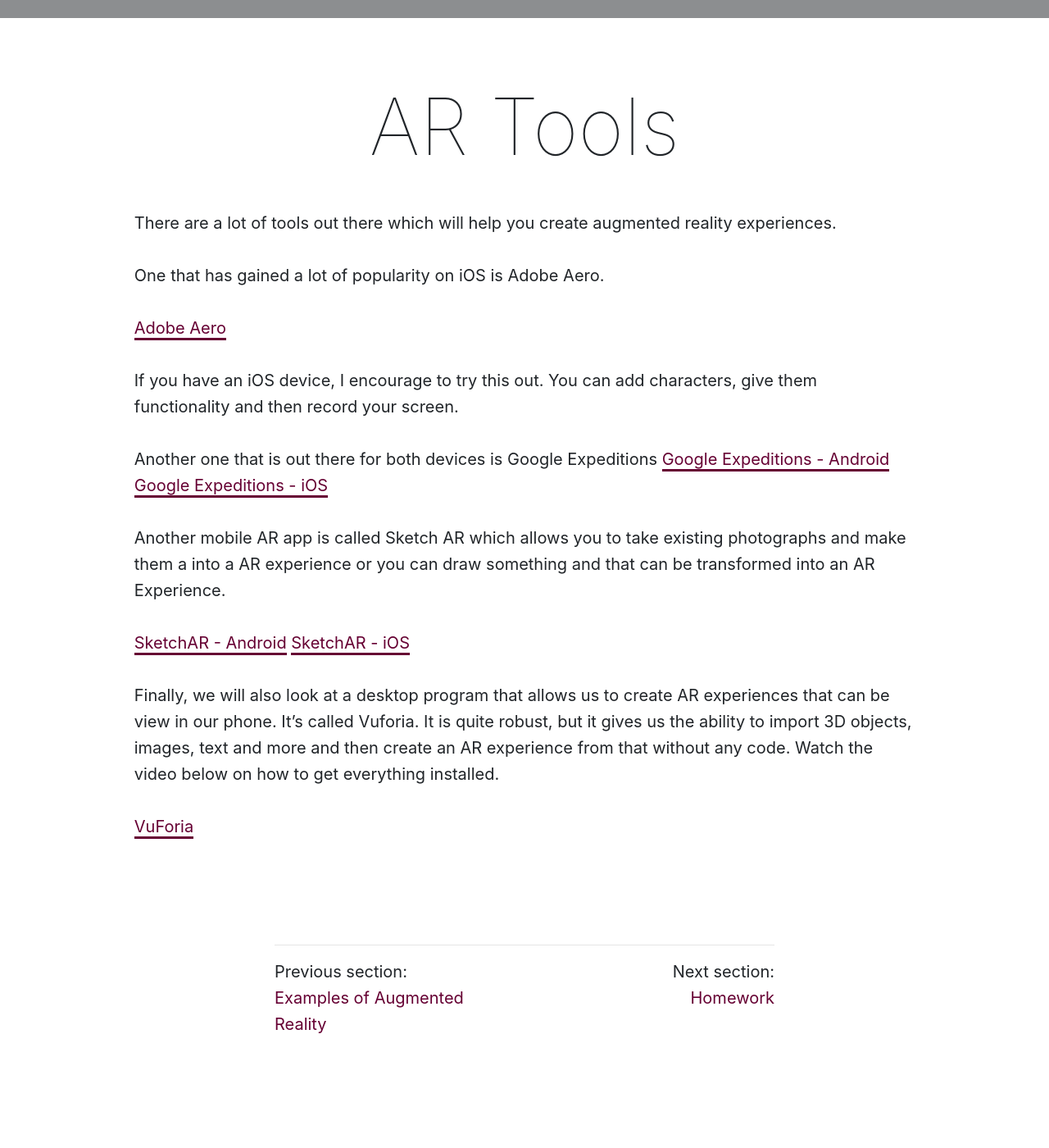
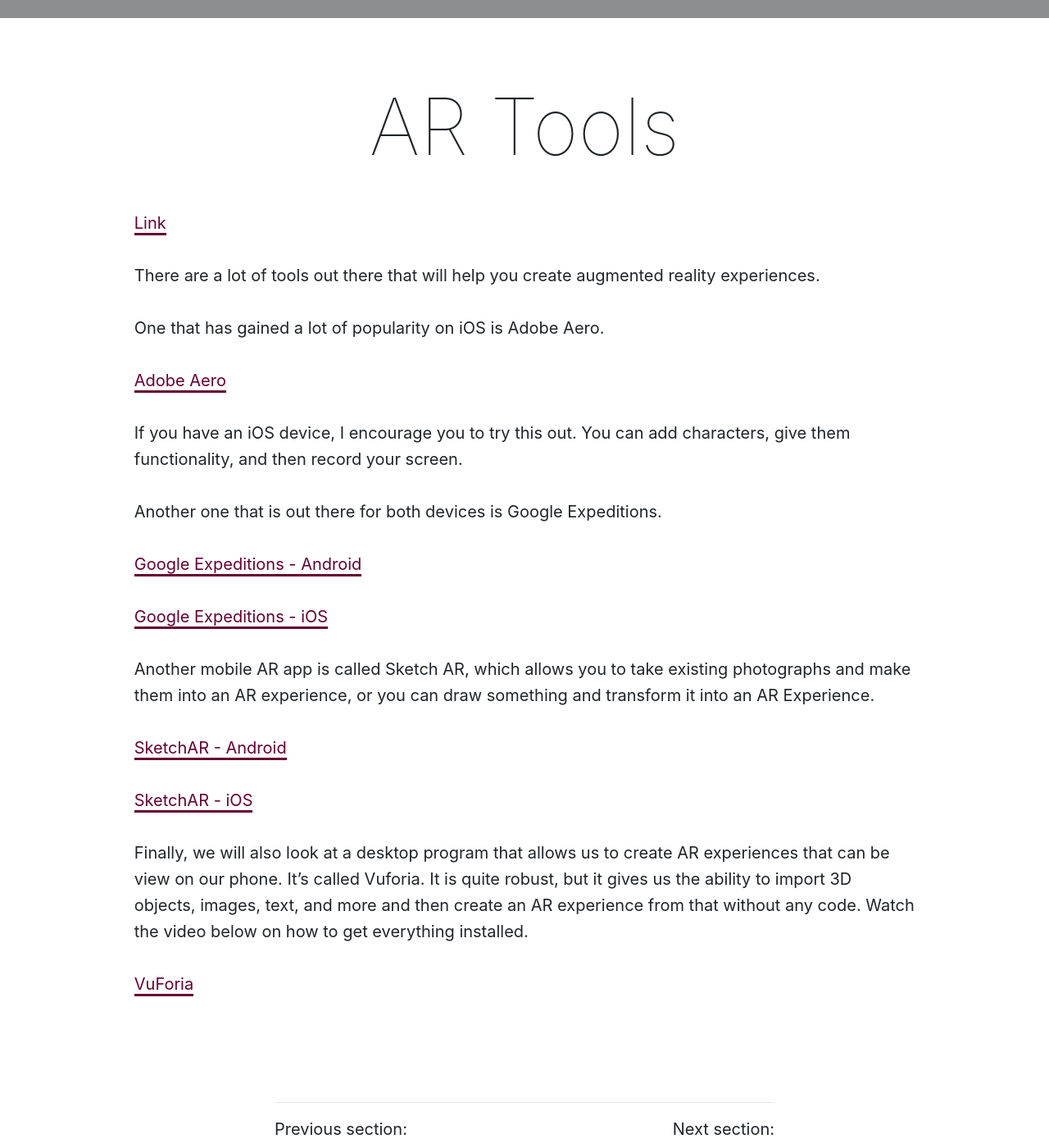
Before and after one commit to Montana-Media-Arts/220-creative-coding2-Spring2020-course, a Jekyll site: the page built from modules/week-14/_posts/2001-01-03-AR-tools.md, in a window 1280 px wide and 1400 px high, scrolled down 325 px. Shown: the whole window at 82% size. Built offline with Jekyll 4.4.1, drawn with Linux system fonts in a browser that asks for light colours; nearby versions of some CDN libraries; a script that is not in the unit is left out; before the commit the page ends 1606 px from its top, so only the background shows below that.

Commit message:
updated text and video

```diff
--- a/modules/week-14/_posts/2001-01-03-AR-tools.md
+++ b/modules/week-14/_posts/2001-01-03-AR-tools.md
@@ -6,23 +6,28 @@ jotted: true
 
 # AR Tools
 
-There are a lot of tools out there which will help you create augmented reality experiences.
+<a href="https://umontana.zoom.us/rec/play/vZZ5JOD5r2k3HtGXsQSDB_B_W43seKmsgyga-6YFxUnhVnkDNleub-FBNFkruOreiPhStwl1VbTNorg?continueMode=true&_x_zm_rtaid=PChVSmsARaaY0eS76_FKfA.1586536389901.adbb9b2ca9e1e5b8fd7e61c990d8f2cc&_x_zm_rhtaid=158">Link</a>
+
+There are a lot of tools out there that will help you create augmented reality experiences.
 
 One that has gained a lot of popularity on iOS is Adobe Aero.
 
 [Adobe Aero](https://apps.apple.com/app/adobe-aero/id1401748913?ls=1&~tags=ios&~tags=adotcom&_branch_match_id=756997448203900990&utm_source=Adobe-web&utm_campaign=Try-2019-11-All&utm_medium=web-app)
 
-If you have an iOS device, I encourage to try this out. You can add characters, give them functionality and then record your screen.
+If you have an iOS device, I encourage you to try this out. You can add characters, give them functionality, and then record your screen.
 
-Another one that is out there for both devices is Google Expeditions
+Another one that is out there for both devices is Google Expeditions.
+
 [Google Expeditions - Android](https://play.google.com/store/apps/details?id=com.google.vr.expeditions)
+
 [Google Expeditions - iOS](https://itunes.apple.com/us/app/expeditions/id1131711060)
 
-Another mobile AR app is called Sketch AR which allows you to take existing photographs and make them a into a AR experience or you can draw something and that can be transformed into an AR Experience.
+Another mobile AR app is called Sketch AR, which allows you to take existing photographs and make them into an AR experience, or you can draw something and transform it into an AR Experience.
 
 [SketchAR - Android](https://play.google.com/store/apps/details?id=ktech.sketchar)
+
 [SketchAR - iOS](https://itunes.apple.com/us/app/sketchar-drawing-using-augmented-reality/id1221482822?l=ru&ls=1&mt=8)
 
-Finally, we will also look at a desktop program that allows us to create AR experiences that can be view in our phone. It's called Vuforia.  It is quite robust, but it gives us the ability to import 3D objects, images, text and more and then create an AR experience from that without any code.  Watch the video below on how to get everything installed.
+Finally, we will also look at a desktop program that allows us to create AR experiences that can be view on our phone. It's called Vuforia.  It is quite robust, but it gives us the ability to import 3D objects, images, text, and more and then create an AR experience from that without any code.  Watch the video below on how to get everything installed.
 
 [VuForia](https://vuforia.com/)
```
Also changed, not shown: modules/week-14/_posts/2000-01-01-overview.md (+1 -1 lines), modules/week-14/_posts/2000-02-01-what-is.md (+5 -3 lines), modules/week-14/_posts/2001-01-02-examples-of-AR.md (+4 -2 lines), modules/week-14/_posts/2003-02-01-homework.md (+2 -1 lines), modules/week-14/_posts/2017-12-30-conclusions.md (+1 -1 lines).
